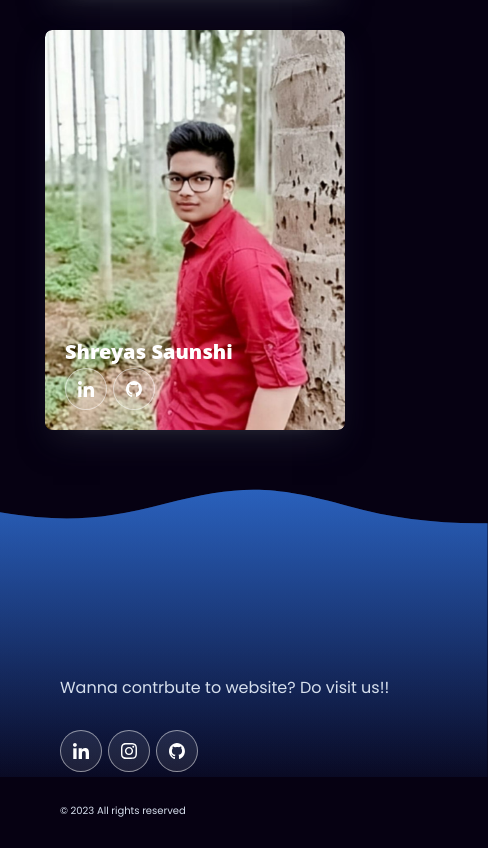
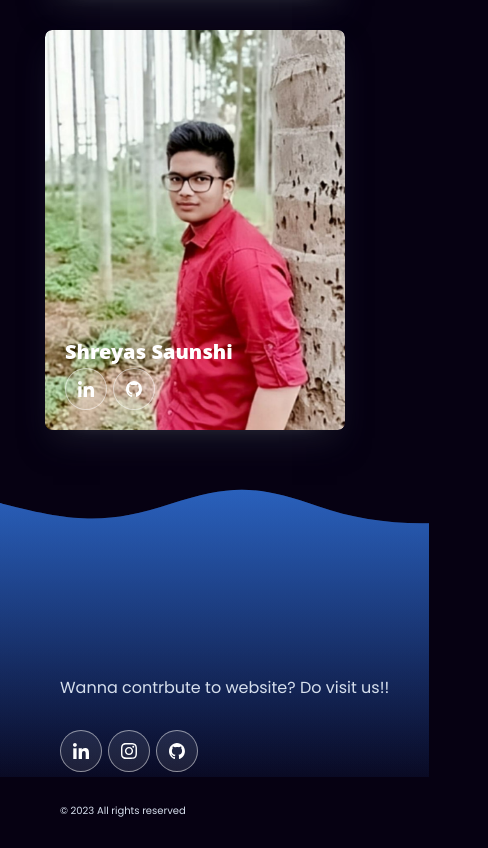
Before and after one commit to ShreyasSaunshi/ec_resource-hub, a React (Create React App) app: page / in a window 390 px wide. Shown: the part 6551-7399 px from the top of the page, 488 px wide, since content can reach past the window. Built offline with nearby package versions, Linux system fonts and the light colour scheme.

Commit message:
Update Footer.css

```diff
--- a/src/Components/footer/Footer.css
+++ b/src/Components/footer/Footer.css
@@ -70,6 +70,6 @@ body {
 
  @media only screen and (max-width: 768px) {
     svg {
-      transform: scaleY(2) scaleX(1.5);
+      transform: scaleY(2) scaleX(1.2);
     }
   }
```
